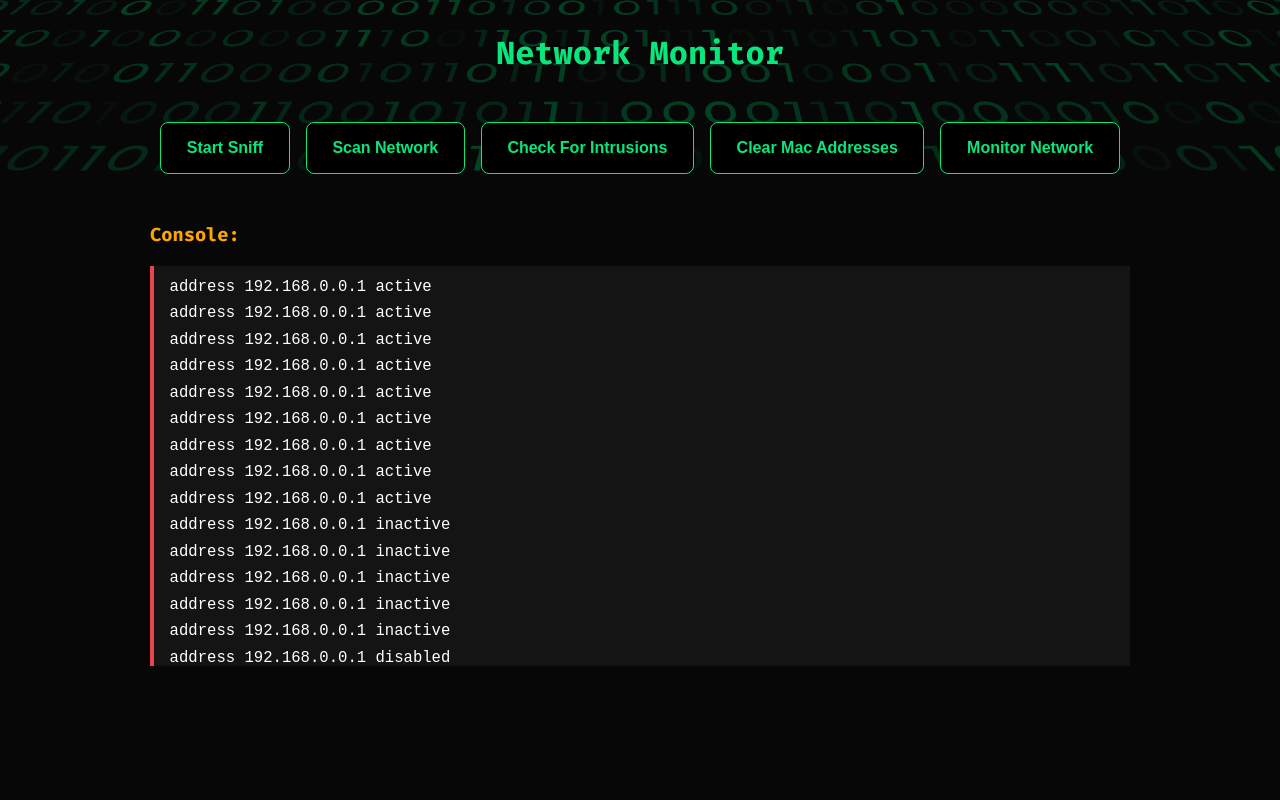
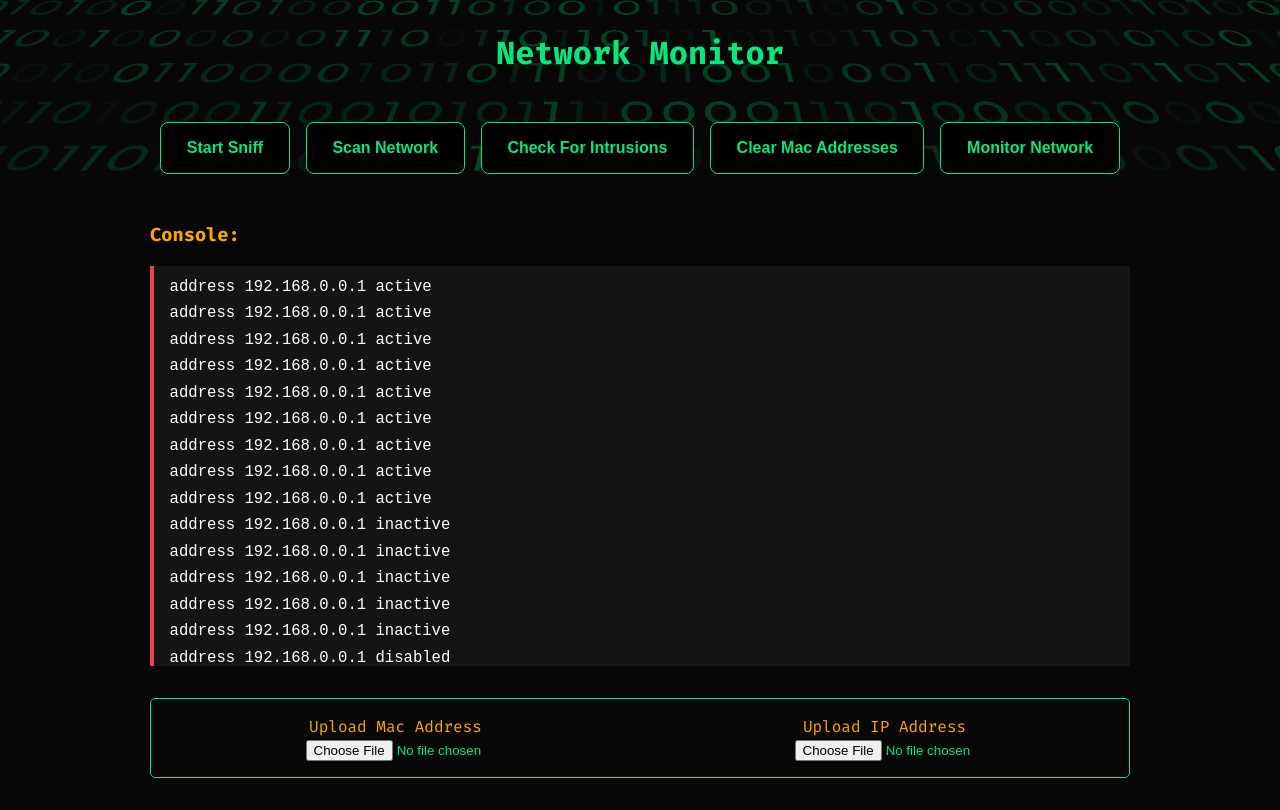
Before and after one commit to Hycient195/IP-console, a React (Create React App) app: page /dashboard in a window 1280 px wide. Built offline with nearby package versions, Linux system fonts and the light colour scheme.

Commit message:
Added upload files section at bottom

```diff
--- a/src/pages/Dashboard/Dashboard.css
+++ b/src/pages/Dashboard/Dashboard.css
@@ -9,6 +9,10 @@ button{
   cursor: pointer;
 }
 
+*{
+  /* outline: 1px dashed white; */
+}
+
 
 
 
@@ -17,7 +21,7 @@ button{
 /* ============================== */
 main.dashboard_body{
   height: 100vh;
-  background-color: var(--light-black);
+  /* background-color: var(--light-black); */
   background-image: url(../../../public/assets/dashboard/binary_ish.png);
   background-size: contain;
   background-repeat: no-repeat;
@@ -30,7 +34,7 @@ div.main_content{
   width: 100%;
 }
 main.dashboard_body{
-  height: 100vh;
+  height: max-content;
   background-color: var(--light-black);
   background-image: url(../../../public/assets/dashboard/binary_ish.png);
   background-size: contain;
@@ -164,6 +168,38 @@ div.bottom > div.bottom_container > button{
 
 
 
+/*=====================*/
+/* Upload File Section */
+/*=====================*/
+section.upload_file{
+  margin: 0 auto;
+  text-align: center;
+}
+
+form.file_upload_form{
+  display: flex;
+  flex-direction: row;
+  gap: 1em;
+  justify-content: space-around;
+  color: var(--light-green);
+  border-radius: 5px;
+  width: 100%;
+  border: 1px solid var(--light-green);
+  padding: 1em 0.5em;
+  margin: 0 auto;
+}
+
+form.file_upload_form p{
+  margin: 0.1em 0;
+  color: orange;
+}
+
+form.file_upload_form > label input{
+  max-width: 180px;
+}
+
+
+
 
 
 /*================================*/
@@ -195,4 +231,8 @@ div.bottom > div.bottom_container > button{
     gap: 1em;
     border: none;
   }
+
+  form.file_upload_form {
+    flex-direction: column;
+  }
 }
--- a/src/pages/Dashboard/Dashboard.jsx
+++ b/src/pages/Dashboard/Dashboard.jsx
@@ -60,6 +60,19 @@ const Dashboard = () => {
          </div>
        </div>
 
+       <section className="upload_file">
+           <form className="file_upload_form" action="">
+             <label htmlFor="">
+               <p>Upload Mac Address</p>
+               <input type="file" />
+             </label>
+             <label htmlFor="ip-address">
+               <p>Upload IP Address</p>
+               <input type="file" />
+             </label>
+           </form>
+       </section>
+
      </div>
     </main>
   )
--- a/src/pages/Login/Login.jsx
+++ b/src/pages/Login/Login.jsx
@@ -31,10 +31,10 @@ export default function Login(){
                   <input class="fullwidth text-input" id="email" type="email" placeholder="johndoe@gmail.com"/>
                 </label>
 
-                <label htmlFor="ip-list-file">
+                {/* <label htmlFor="ip-list-file">
                   <p className="">Upload Allowed Mac Addresses:</p>
                   <input type="file" />
-                </label>
+                </label> */}
               </div>
 
 
```
